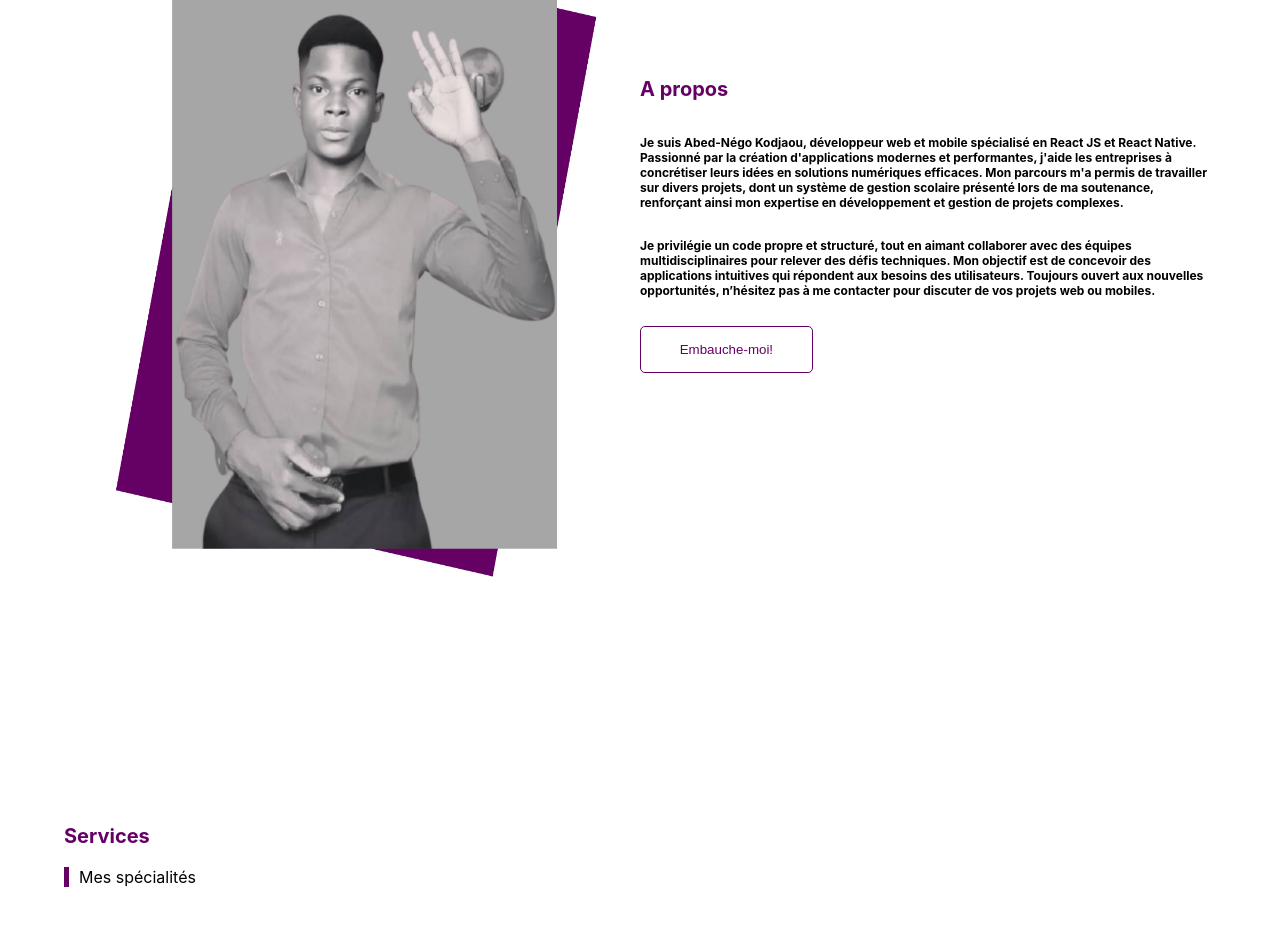
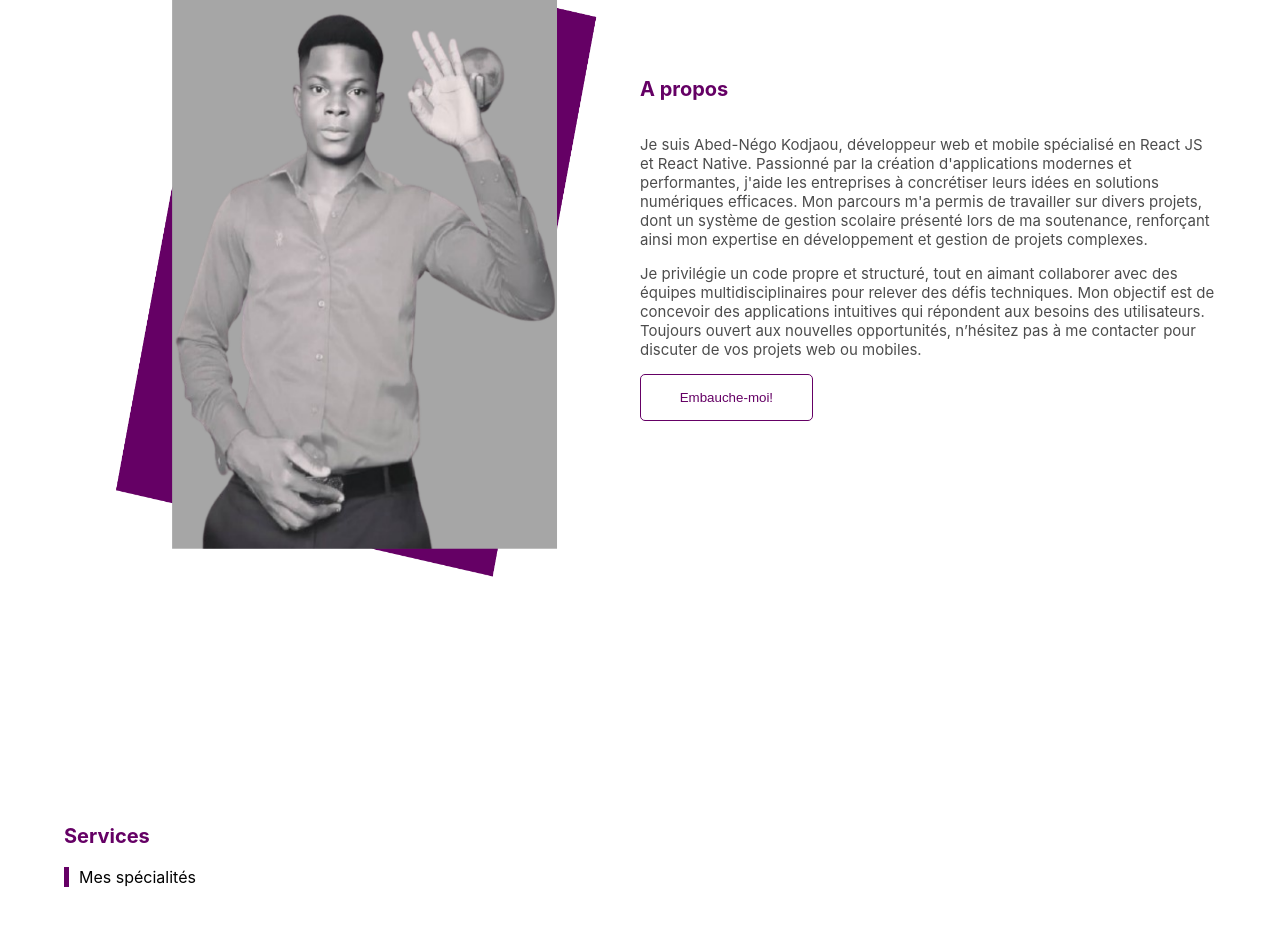
Before and after one commit to kodjaouabed/AbedDev, a React (Create React App) app in the folder front-end/: page / in a window 1280 px wide. Shown: the part 1120-2045 px from the top of the page. Built offline with nearby package versions, Linux system fonts and the light colour scheme; no server answers.

Commit message:
hddbdhdbdhd

```diff
--- a/front-end/src/script/Apropos.css
+++ b/front-end/src/script/Apropos.css
@@ -25,8 +25,9 @@
     color: #650065;
     font-size: 20px;
 }
-.container_apropos .apropos p h6{
-    font-size: 12px;
+.container_apropos .apropos p{
+    font-size: 15px;
+    opacity: 0.7;
 }
 .container_apropos .apropos button{
     width: 30%;
--- a/front-end/src/script/Apropos.jsx
+++ b/front-end/src/script/Apropos.jsx
@@ -17,14 +17,12 @@ const Apropos = (props) => {
 
                 >A propos</h5>
                 <p>
-                    <h6>Je suis Abed-Négo Kodjaou, développeur web et mobile spécialisé en React JS et React Native. Passionné par la création d'applications modernes et performantes, j'aide les entreprises à concrétiser leurs idées en solutions numériques efficaces. Mon parcours m'a permis de travailler sur divers projets, dont un système de gestion scolaire présenté lors de ma soutenance, renforçant ainsi mon expertise en développement et gestion de projets complexes.</h6>
+                    Je suis Abed-Négo Kodjaou, développeur web et mobile spécialisé en React JS et React Native. Passionné par la création d'applications modernes et performantes, j'aide les entreprises à concrétiser leurs idées en solutions numériques efficaces. Mon parcours m'a permis de travailler sur divers projets, dont un système de gestion scolaire présenté lors de ma soutenance, renforçant ainsi mon expertise en développement et gestion de projets complexes.
                 </p>
                 <p>
-                    <h6> Je privilégie un code propre et structuré, tout en aimant collaborer avec des équipes multidisciplinaires pour relever des défis techniques. Mon objectif est de concevoir des applications intuitives qui répondent aux besoins des utilisateurs. Toujours ouvert aux nouvelles opportunités, n’hésitez pas à me contacter pour discuter de vos projets web ou mobiles.</h6>
+                    Je privilégie un code propre et structuré, tout en aimant collaborer avec des équipes multidisciplinaires pour relever des défis techniques. Mon objectif est de concevoir des applications intuitives qui répondent aux besoins des utilisateurs. Toujours ouvert aux nouvelles opportunités, n’hésitez pas à me contacter pour discuter de vos projets web ou mobiles.
                 </p>
-                <button
-
-                >Embauche-moi!</button>
+                <button>Embauche-moi!</button>
             </div>
         </div>
     );
```
